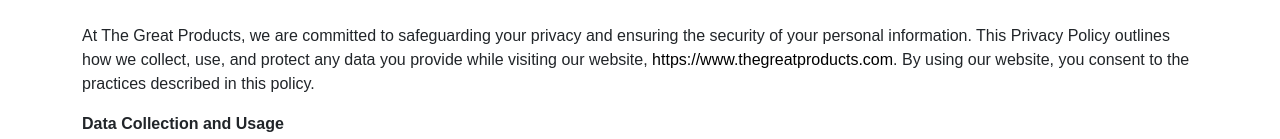
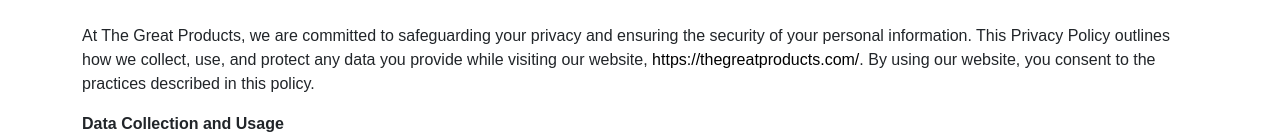
Before and after one commit to SlimEmm/amazon-affiliate-program, an Angular app in the folder angular/product-search-engine/: page /privacy-policy in a window 1280 px wide. Shown: the part 149-288 px from the top of the page. Built offline with nearby package versions, Linux system fonts and the light colour scheme; a web font is replaced by a local one.

Commit message:
- routes updated

```diff
--- a/angular/product-search-engine/src/app/disclaimer/disclaimer.component.html
+++ b/angular/product-search-engine/src/app/disclaimer/disclaimer.component.html
@@ -2,7 +2,7 @@
     <h1 class="py-3">Disclaimer</h1>
     <p>
         This website <a class="text-primary"
-            href="https://www.thegreatproducts.com">https://www.thegreatproducts.com/</a> is designed to run for Amazon
+            href="https://thegreatproducts.com/">https://thegreatproducts.com/</a> is designed to run for Amazon
         Affiliate Program As an Amazon Associate I earn from qualifying purchases, Product prices and availability
         are accurate as of the date/time indicated and are subject to change. Any price and available information
         displayed on <a class="text-primary" href="https://www.amazon.in/">https://www.amazon.in/</a> at the time of
--- a/angular/product-search-engine/src/app/privacy-policy/privacy-policy.component.html
+++ b/angular/product-search-engine/src/app/privacy-policy/privacy-policy.component.html
@@ -2,7 +2,7 @@
     <h1 class="py-3">Privacy policy</h1>
     <p>At The Great Products, we are committed to safeguarding your privacy and ensuring the security of your personal
         information. This Privacy Policy outlines how we collect, use, and protect any data you provide while
-        visiting our website, <a href="https://www.thegreatproducts.com">https://www.thegreatproducts.com</a>. By using
+        visiting our website, <a href="https://thegreatproducts.com/">https://thegreatproducts.com/</a>. By using
         our website, you consent to the practices described
         in this policy.</p>
     <strong>Data Collection and Usage</strong>
--- a/angular/product-search-engine/src/index.html
+++ b/angular/product-search-engine/src/index.html
@@ -21,14 +21,14 @@
   <meta property="og:title" content="The Great Products">
   <meta property="og:description" content="Discover the best products with amazing deals.">
   <meta property="og:image" content="logo.png">
-  <meta property="og:url" content="https://thegreatproducts.com">
+  <meta property="og:url" content="https://thegreatproducts.com/">
   <meta name="twitter:card" content="logo.png">
   <link rel="icon" type="image/x-icon" href="/favicon.ico">
   <link rel="stylesheet" href="https://fonts.cdnfonts.com/css/amazon-ember" media="print" onload="this.media='all'">
   <noscript>
     <link rel="stylesheet" href="https://fonts.cdnfonts.com/css/amazon-ember">
   </noscript>
-  <link rel="canonical" href="https://www.thegreatproducts.com" />
+  <link rel="canonical" href="https://www.thegreatproducts.com/" />
 </head>
 
 <body>
```
Also changed, not shown: 2 other files (tests, documents, lock files or other folders).
